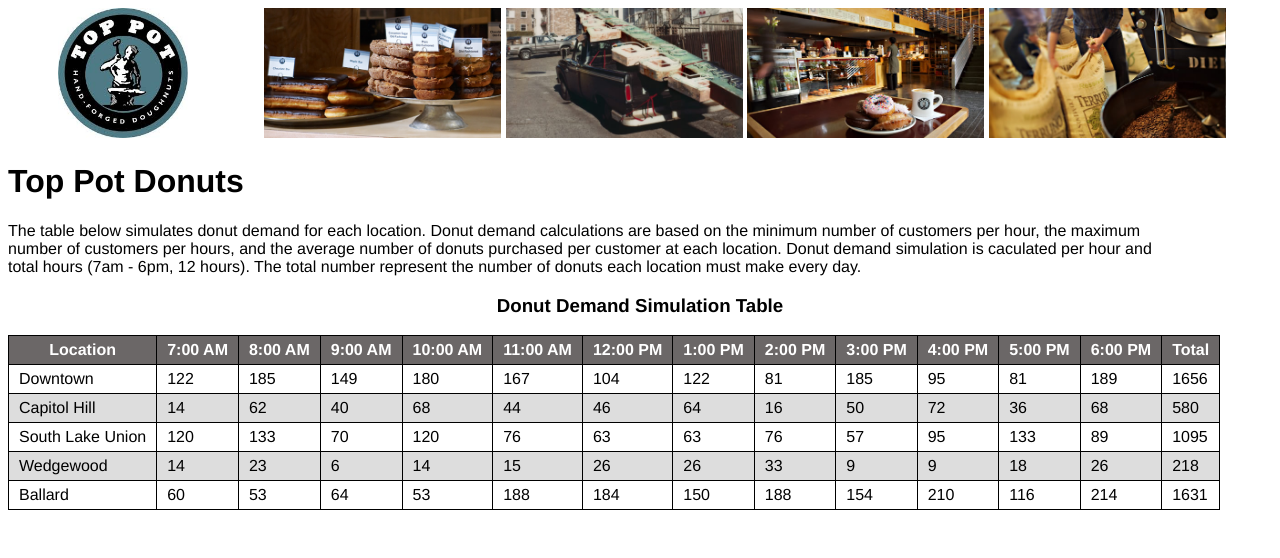
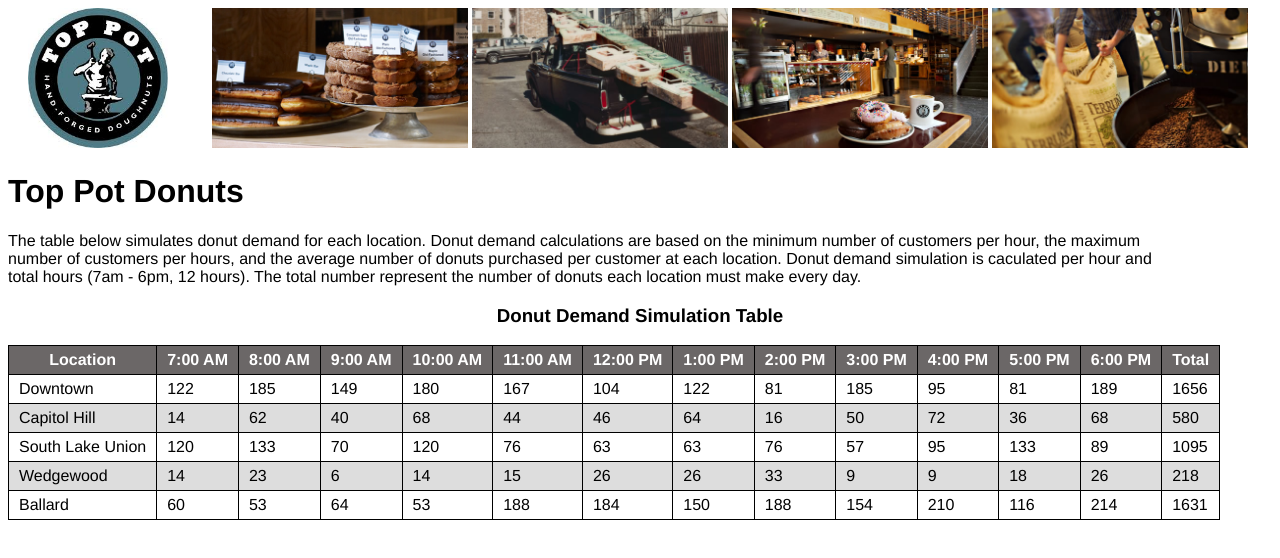
Before and after one commit to TimNguyen1389/donut_shop, a plain HTML site: page index.html in a window 1280 px wide. Drawn offline with Linux system fonts and the light colour scheme.

Commit message:
adjust images

```diff
--- a/donut.css
+++ b/donut.css
@@ -3,7 +3,7 @@
 }
 
 .logo {
-  padding: 0 30px 0 50px;
+  padding: 0 20px;
   float: left;
 }
 
--- a/index.html
+++ b/index.html
@@ -6,12 +6,12 @@
 </head>
 <body>
 <div>
-  <div class="logo"><img src="images/TP-logo.jpeg" height="130px"></div>
+  <div class="logo"><img src="images/TP-logo.jpeg" height="140px"></div>
   <div class="img-container">
-    <img class="img-header" src="images/tp1.jpg" height="130px">
-    <img class="img-header" src="images/tp2.jpg" height="130px">
-    <img class="img-header" src="images/tp3.jpg" height="130px">
-    <img class="img-header" src="images/tp4.jpg" height="130px">
+    <img class="img-header" src="images/tp1.jpg" height="140px">
+    <img class="img-header" src="images/tp2.jpg" height="140px">
+    <img class="img-header" src="images/tp3.jpg" height="140px">
+    <img class="img-header" src="images/tp4.jpg" height="140px">
 
   </div>
 </div>
```
